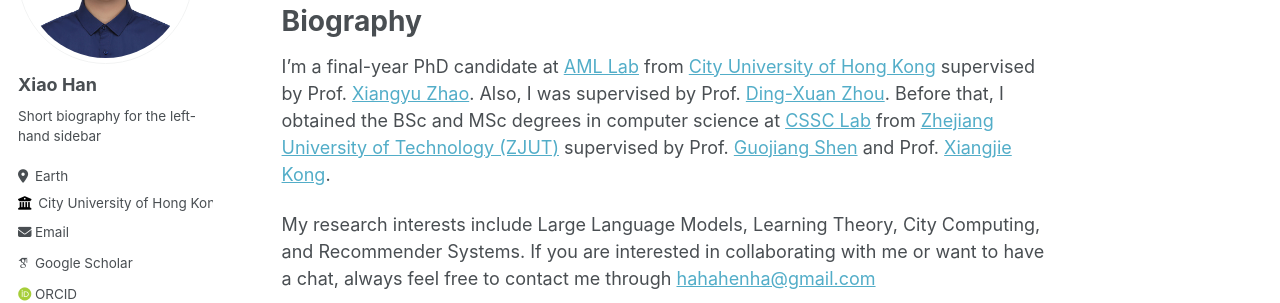
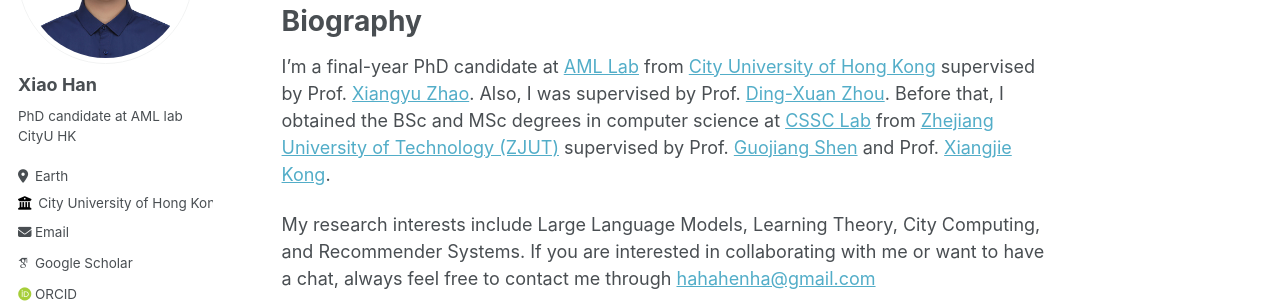
Before and after one commit to hahahenha/hahahenha.github.io, a Jekyll site: the page built from _pages/about.md, in a window 1280 px wide. Shown: the part 217-520 px from the top of the page. Built offline with Jekyll 4.4.1, drawn with Linux system fonts in a browser that asks for light colours; some web fonts are replaced.

Commit message:
Update _config.yml

```diff
--- a/_config.yml
+++ b/_config.yml
@@ -24,7 +24,7 @@ author:
   avatar           : "HX.jpg"
   name             : "Xiao Han"
   pronouns         : # example: "she/her"
-  bio              : "Short biography for the left-hand sidebar"
+  bio              : "PhD candidate at AML lab CityU HK"
   location         : "Earth"
   employer         : "City University of Hong Kong"
   uri              : # URL
```
